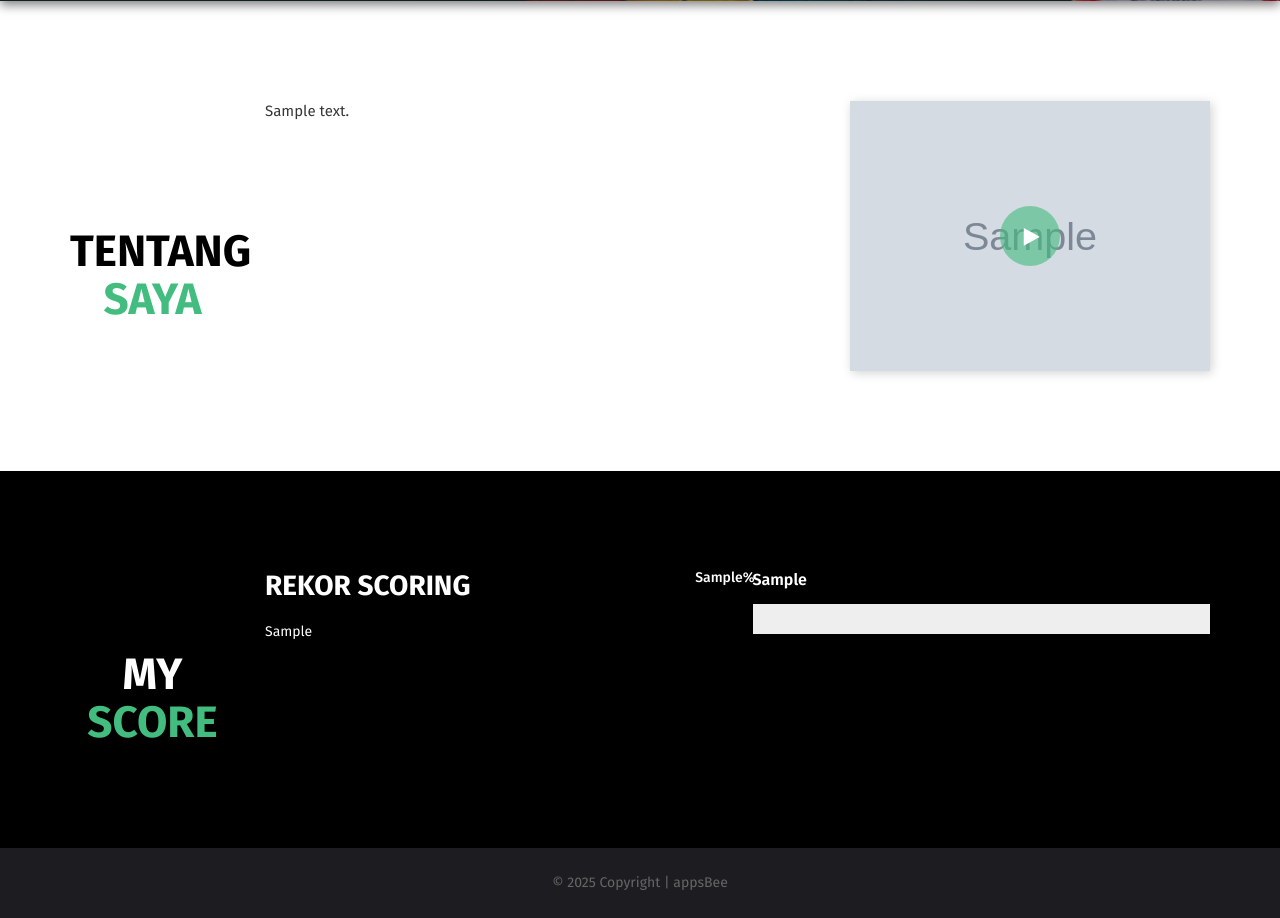
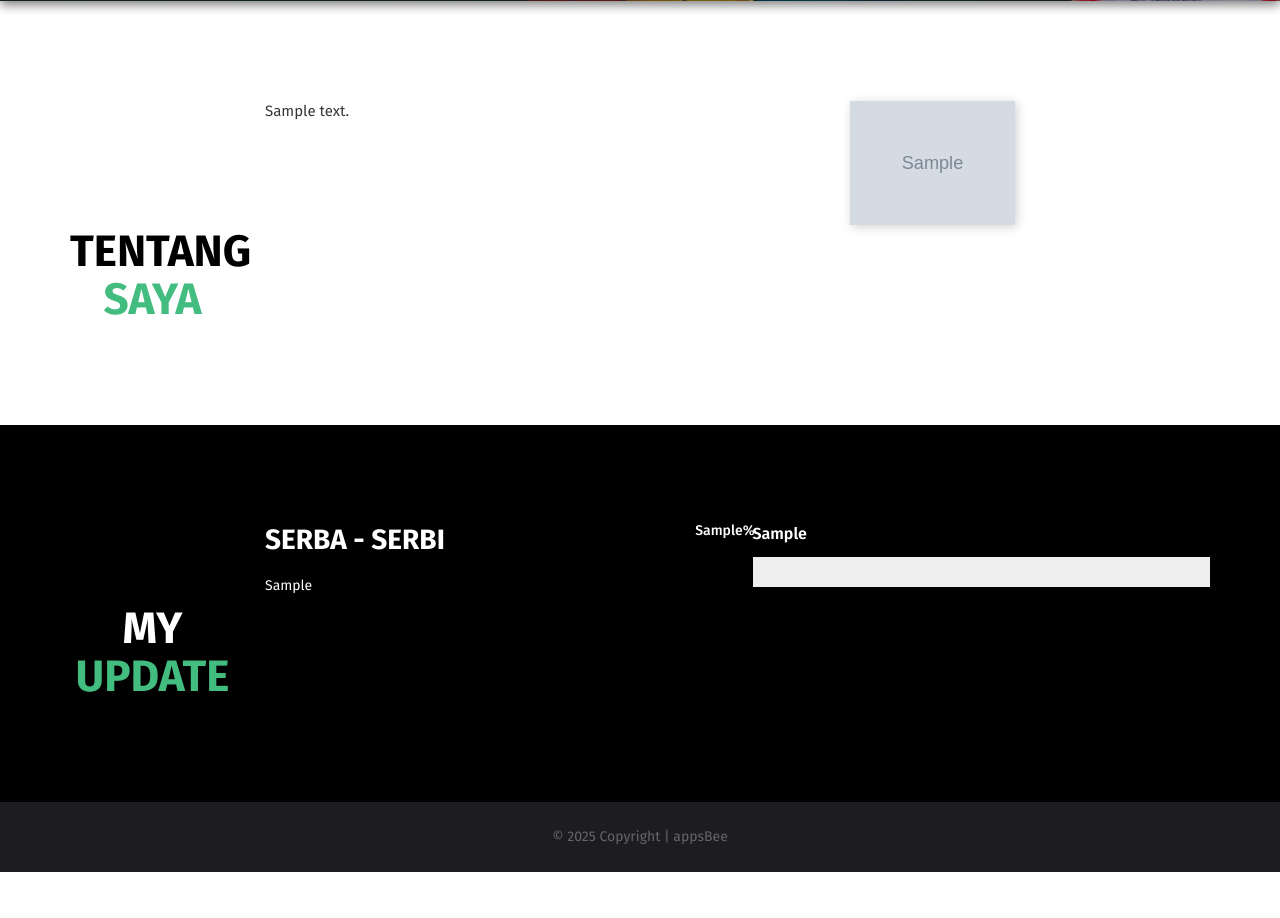
Before and after one commit to abiydoni/was, a PHP site: page / in a window 1280 px wide. Shown: the part 569-1487 px from the top of the page. After the commit the page ends 1441 px from the top, so only its background shows below. Run offline with PHP 8.4, Linux system fonts and the light colour scheme; tables that the repository leaves empty or names only in its code hold one stand-in row (values such as "Sample post"); grey boxes marked "Sample" are stand-in pictures.

Commit message:
Update index.php

```diff
--- a/index.php
+++ b/index.php
@@ -37,10 +37,10 @@
 								<p class="bolt"><?php echo $data['visi_misi']; ?></p>
 							</div>
 						</div>
-						<div class="col-md-4 col-sm-4 col-xs-12">
+						<div class="col-md-2 col-sm-2 col-xs-12">
 							<div class="image">
 								<img src="img/<?php echo $data['logo'];?>" alt="#">
-								<a href="<?php echo $data['youtube']; ?>" class="video video-popup mfp-iframe"><i class="fa fa-play"></i></a>
+								<!-- <a href="<?php echo $data['youtube']; ?>" class="video video-popup mfp-iframe"><i class="fa fa-play"></i></a> -->
 							</div>
 						</div>
 					</div>
@@ -52,7 +52,7 @@
 				<div class="row">
 					<div class="col-md-2 col-sm-12 col-xs-12">
 						<div class="section-title">
-							<h2>My <span>Score</span></h2>
+							<h2>My <span>Update</span></h2>
 						</div>
 					</div>
 					<div class="col-md-10 col-sm-12 col-xs-12">
@@ -65,7 +65,7 @@
                 		?>
 								<div class="col-md-6 col-sm-12 col-xs-12">
 									<div class="skill-content">
-										<h3>REKOR SCORING</h3>
+										<h3>SERBA - SERBI</h3>
 										<p>
 											<?php echo $data['sejarah']; ?>
 										</p>
```
